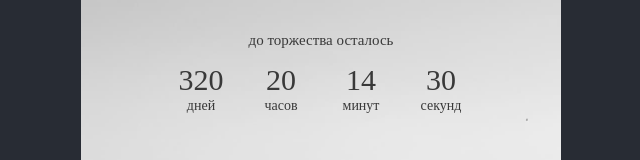
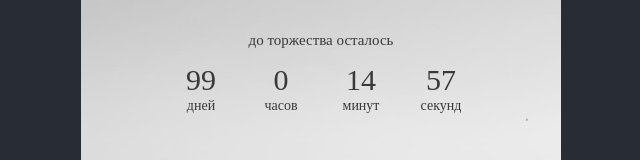
Before and after one commit to Levetar/ilya-and-alina, a React app: page /ilya-and-alina in a window 1280 px wide. Shown: the part 279-439 px from the top of the page, without its empty margins (319-959 px from the left). Built offline with nearby package versions, Linux system fonts and the light colour scheme.

Commit message:
Оживил таймер и добавил анимации

```diff
--- a/src/components/common/Calendar/Calendar.jsx
+++ b/src/components/common/Calendar/Calendar.jsx
@@ -38,8 +38,8 @@ export const Calendar = ({className}) => (
       <div className={s.calendarDays}>
         {CALENDAR_DAYS.map((week, index) => (
           <div key={index} className={s.calendarWeek}>
-            {week.map((day) => (
-              <div key={day} className={s.calendarDay}>
+            {week.map((day, dIndex) => (
+              <div key={dIndex} className={s.calendarDay}>
                 {day === '15' ? (
                   <>
                     <img src={heartSrc} alt="День свадьбы" className={s.imageHeart} />
--- a/src/components/common/FlowerImage/FlowerImage.jsx
+++ b/src/components/common/FlowerImage/FlowerImage.jsx
@@ -1,14 +1,32 @@
-import React from 'react';
+import React, {useState, useEffect, useRef} from 'react';
 import cn from 'classnames';
+
+import {useElementInViewport} from '../../../hooks/useElementInViewport';
 
 import s from './FlowerImage.scss';
 
 export const FlowerImage = ({src, modPosition = 'left', className}) => {
+  const [showImage, setShowImage] = useState(false);
+  const imageRef = useRef(null);
+
+  const isVisible = useElementInViewport({
+    containerRef: imageRef,
+    options: {threshold: 0.7},
+  });
+
+  useEffect(() => {
+    if (!showImage) {
+      setShowImage(isVisible);
+    }
+  }, [isVisible]);
+
   return (
     <img
+      ref={imageRef}
       src={src}
       alt="Декоративный цветок"
       className={cn(s.root, className, {
+        [s.visible]: showImage,
         [s.rootLeft]: modPosition === 'left',
         [s.rootRight]: modPosition === 'right',
       })}
--- a/src/components/common/FlowerImage/FlowerImage.scss
+++ b/src/components/common/FlowerImage/FlowerImage.scss
@@ -1,6 +1,11 @@
 .root {
   position: absolute;
   height: auto;
+  opacity: 0;
+}
+
+.visible {
+  animation: showImage 1s ease-in forwards;
 }
 
 .rootLeft {
@@ -18,3 +23,13 @@
     right: calc(-1 * var(--grid-padding));
   }
 }
+
+@keyframes showImage {
+  0% {
+    opacity: 0;
+  }
+
+  100% {
+    opacity: 1;
+  }
+}
--- a/src/components/common/Form/Form.scss
+++ b/src/components/common/Form/Form.scss
@@ -156,6 +156,11 @@
   height: 3.125vw;
   border-radius: 50%;
   border: 1px solid rgba(57, 57, 57, 0.7);
+
+  @media (--mobile-large) {
+    width: 15px;
+    height: 15px;
+  }
 }
 
 .radio:checked + .customRadio::before {
@@ -168,6 +173,11 @@
   height: 1.668vw;
   border-radius: 50%;
   background-color: rgba(57, 57, 57, 0.7);
+
+  @media (--mobile-large) {
+    width: 8px;
+    height: 8px;
+  }
 }
 
 .customCheckbox {
@@ -178,6 +188,11 @@
   width: 3.125vw;
   height: 3.125vw;
   border: 1px solid rgba(57, 57, 57, 0.7);
+
+  @media (--mobile-large) {
+    width: 15px;
+    height: 15px;
+  }
 }
 
 .checkbox:checked + .customCheckbox::before {
@@ -189,6 +204,11 @@
   width: 1.668vw;
   height: 1.668vw;
   background-color: rgba(57, 57, 57, 0.7);
+
+  @media (--mobile-large) {
+    width: 8px;
+    height: 8px;
+  }
 }
 
 .formTitle {
--- a/src/components/common/Timer/Timer.jsx
+++ b/src/components/common/Timer/Timer.jsx
@@ -1,25 +1,30 @@
 import React from 'react';
+
+import {useTimer} from '../../../hooks/useTimer';
+
 import s from './Timer.scss';
 
 export const Timer = () => {
+  const {days, hours, minutes, seconds} = useTimer();
+
   return (
     <div className={s.root}>
       <p className={s.title}>до торжества осталось</p>
       <div className={s.timerWrapper}>
         <div className={s.item}>
-          <span className={s.number}>320</span>
+          <span className={s.number}>{days}</span>
           <span className={s.text}>дней</span>
         </div>
         <div className={s.item}>
-          <span className={s.number}>20</span>
+          <span className={s.number}>{hours}</span>
           <span className={s.text}>часов</span>
         </div>
         <div className={s.item}>
-          <span className={s.number}>14</span>
+          <span className={s.number}>{minutes}</span>
           <span className={s.text}>минут</span>
         </div>
         <div className={s.item}>
-          <span className={s.number}>30</span>
+          <span className={s.number}>{seconds}</span>
           <span className={s.text}>секунд</span>
         </div>
       </div>
--- /dev/null
+++ b/src/hooks/useElementInViewport.js
@@ -0,0 +1,32 @@
+import {useCallback, useEffect, useRef, useState} from 'react';
+
+export function useElementInViewport({containerRef, onIntersection, options}) {
+  const observer = useRef(null);
+  const [isVisible, setVisible] = useState(false);
+
+  const handleIntersection = useCallback(
+    (entries, observer) => {
+      entries.forEach((entry) => {
+        setVisible(entry.isIntersecting);
+      });
+
+      if (onIntersection) {
+        onIntersection(entries, observer);
+      }
+    },
+    [onIntersection]
+  );
+
+  useEffect(() => {
+    if (containerRef.current) {
+      observer.current = new IntersectionObserver(handleIntersection, options);
+      observer.current.observe(containerRef.current);
+    }
+
+    return () => {
+      containerRef.current && observer.current && observer.current.unobserve(containerRef.current);
+    };
+  }, [containerRef, handleIntersection, options]);
+
+  return isVisible;
+}
--- /dev/null
+++ b/src/hooks/useTimer.js
@@ -0,0 +1,35 @@
+import {useState, useEffect, useRef} from 'react';
+
+const weddingDate = new Date('2025-05-15T07:30:00.000Z');
+
+const calcDiffInMs = (date) => {
+  return Math.max(0, Math.ceil(weddingDate.getTime() - date.getTime()));
+};
+
+const formatDateToTimer = (time) => {
+  return {
+    days: Math.floor(time / (1000 * 60 * 60 * 24)),
+    hours: Math.floor((time / (1000 * 60 * 60)) % 24),
+    minutes: Math.floor((time / (1000 * 60)) % 60),
+    seconds: Math.floor((time / 1000) % 60),
+  };
+};
+
+export function useTimer() {
+  const [result, setResult] = useState(formatDateToTimer(calcDiffInMs(new Date())));
+  const timer = useRef(0);
+
+  useEffect(() => {
+    if (timer.current === 0) {
+      timer.current = window.setInterval(() => {
+        setResult(formatDateToTimer(calcDiffInMs(new Date())));
+      }, 1000);
+    }
+
+    if (result.days === 0 && result.hours === 0 && result.minutes === 0 && result.seconds === 0) {
+      window.clearInterval(timer.current);
+    }
+  }, []);
+
+  return result;
+}
```
Also changed, not shown: 9 other files (tests, documents, lock files or other folders).
